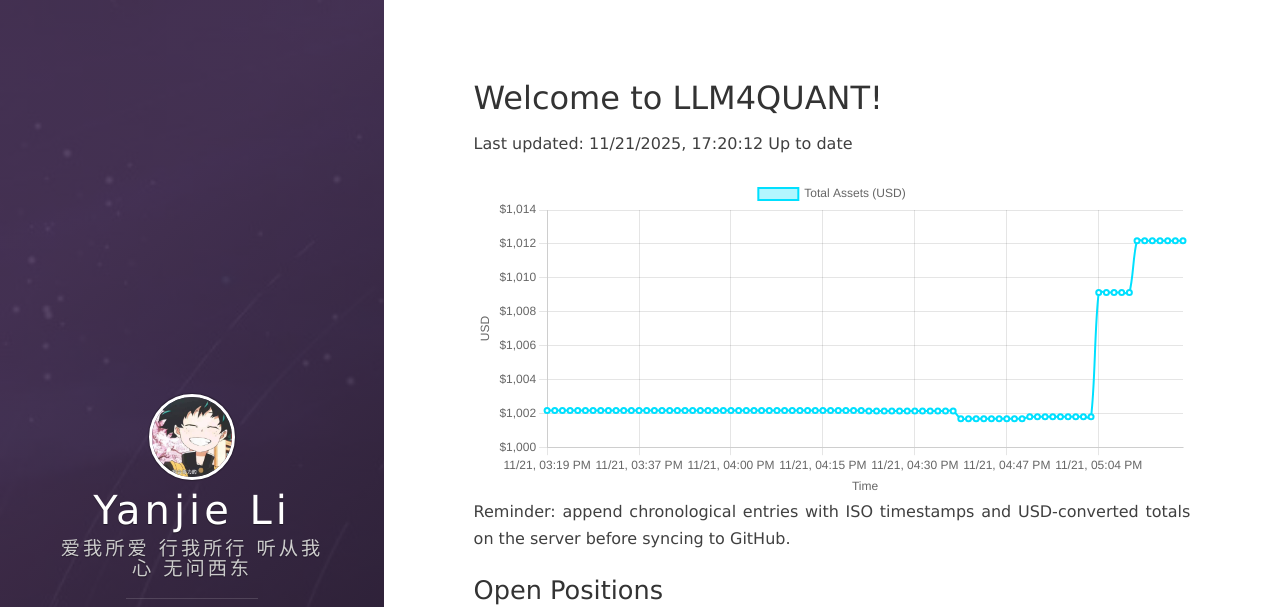
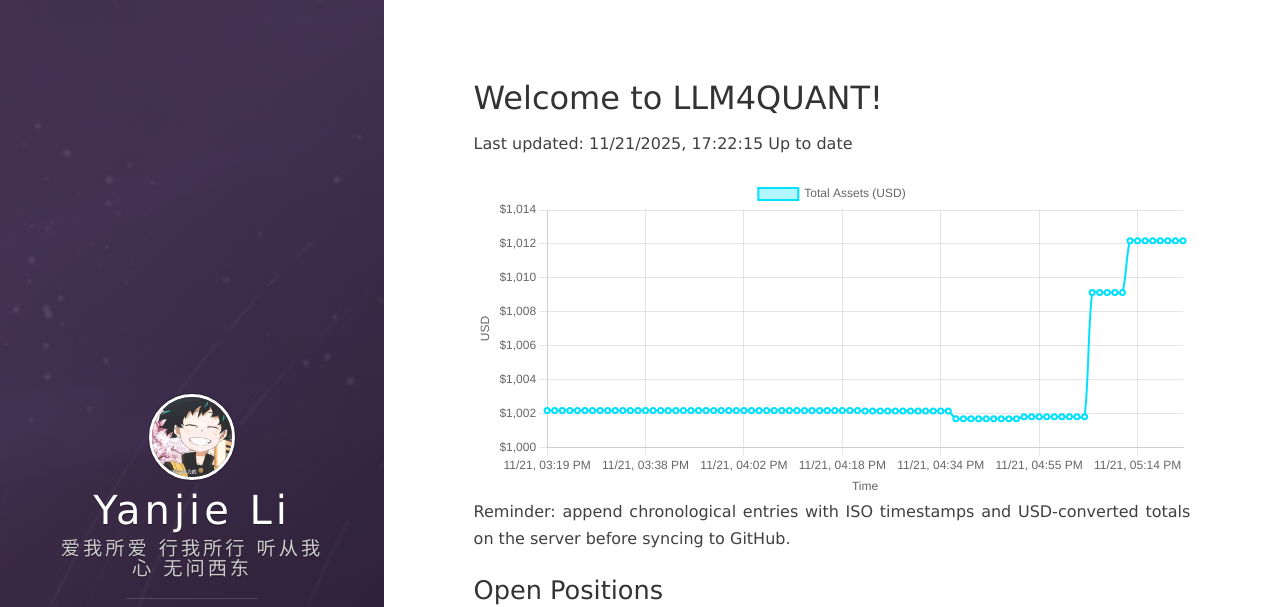
Before and after one commit to leeyegy/leeyegy.github.io, a Jekyll site: the page built from live-trading.html, in a window 1280 px wide and 1243 px high. Shown: the top 607 px of the window. Built offline with Jekyll 4.4.1, drawn with Linux system fonts in a browser that asks for light colours; nearby versions of some CDN libraries.

Commit message:
AccountMonitor: update balance history 2025-11-22T01:22:15+08:00

```diff
--- a/assets/data/binance/balance-history.json
+++ b/assets/data/binance/balance-history.json
@@ -1,5 +1,5 @@
 {
-  "generatedAt": "2025-11-22T01:20:12+08:00",
+  "generatedAt": "2025-11-22T01:22:15+08:00",
   "asset": "total_usd_value",
   "history": [
     {
@@ -337,6 +337,10 @@
     {
       "timestamp": "2025-11-22T01:20:12+08:00",
       "totalUsd": 1012.17914866
+    },
+    {
+      "timestamp": "2025-11-22T01:22:15+08:00",
+      "totalUsd": 1012.17914866
     }
   ]
 }
```
